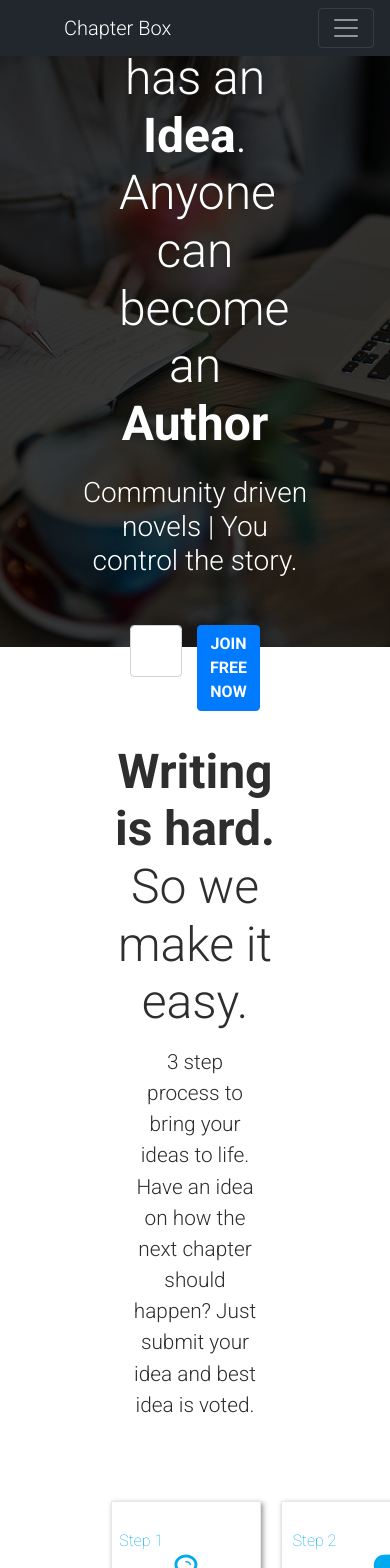
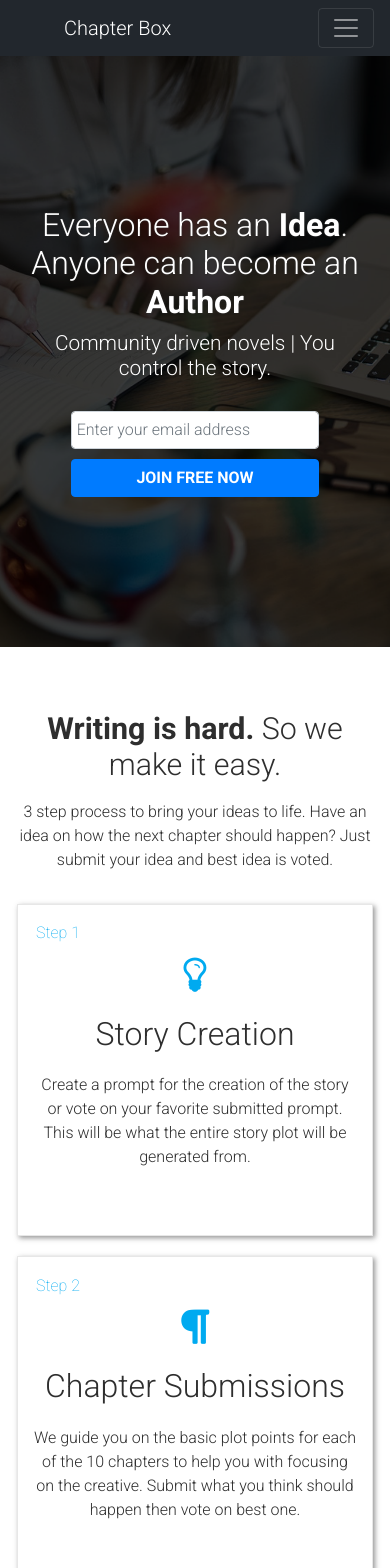
Before and after one commit to schmidgallm/chapters_ssr, a Next.js app: page / in a window 390 px wide. Shown: the top 1568 px of the page. Built offline with nearby package versions, Linux system fonts and the light colour scheme.

Commit message:
mobile queries added for mobile

```diff
--- a/components/Layout/Footer/Footer.js
+++ b/components/Layout/Footer/Footer.js
@@ -9,13 +9,20 @@ const Footer = () => {
     <Fragment>
       <footer className={`section ${styles.footer} pb-2`}>
         <div className={styles.footerColumn}>
-          <h5>FAQ</h5>
-          <ul>
-            <li>Lorem ipsum dolor sit amet.</li>
-            <li>Lorem ipsum dolor sit amet.</li>
-            <li>Lorem ipsum dolor sit amet.</li>
-            <li>Lorem ipsum dolor sit amet.</li>
-          </ul>
+          <div className={styles.socialLinks}>
+            <h3>Chapter Box</h3>
+            <ul>
+              <li>
+                <i class='fa fa-facebook'></i>
+              </li>
+              <li>
+                <i class='fa fa-twitter'></i>
+              </li>
+              <li>
+                <i class='fa fa-linkedin'></i>
+              </li>
+            </ul>
+          </div>
         </div>
         <div className={styles.footerColumn}>
           <h5>FAQ</h5>
@@ -51,19 +58,6 @@ const Footer = () => {
               Submit
             </button>
           </form>
-          <div className={styles.socialLinks}>
-            <ul>
-              <li>
-                <i class='fa fa-facebook'></i>
-              </li>
-              <li>
-                <i class='fa fa-twitter'></i>
-              </li>
-              <li>
-                <i class='fa fa-linkedin'></i>
-              </li>
-            </ul>
-          </div>
         </div>
       </footer>
       <div className={`section ${styles.companyInfo} py-3`}>
--- a/components/Pages/Home/Problem/Problem.js
+++ b/components/Pages/Home/Problem/Problem.js
@@ -49,7 +49,7 @@ const Problem = () => {
   };
   return (
     <div className='section'>
-      <h2>
+      <h2 className={styles.problemHeader}>
         How Chapter Box can <span>help you</span>
       </h2>
       <div className={styles.problemSubSection}>
--- a/components/Pages/Home/Proof/Proof.js
+++ b/components/Pages/Home/Proof/Proof.js
@@ -23,7 +23,7 @@ const Proof = () => {
           </ul>
           <button className='btn btn-secondary'>Join Now</button>
         </div>
-        <div className={`mr-auto ${styles.proofImage}`}></div>
+        <div className={styles.proofImage}></div>
       </div>
     </div>
   );
--- a/styles/Footer.module.css
+++ b/styles/Footer.module.css
@@ -38,6 +38,10 @@
   margin-bottom: 0;
 }
 
+.socialLinks h3 {
+  color: #fff;
+  margin: 0;
+}
 .socialLinks ul {
   display: flex;
 }
@@ -66,3 +70,28 @@
 .companyInfo span {
   color: #00aaf0;
 }
+
+@media screen and (max-width: 990px) {
+  .footer {
+    background-color: #2e2e2e;
+    display: grid;
+    grid-template-columns: repeat(1, 1fr);
+  }
+
+  .footerColumn h5 {
+    font-weight: 700;
+    margin-bottom: 0.5rem;
+  }
+
+  .footerColumn form {
+    width: 100%;
+  }
+
+  .companyInfo {
+    background-color: #2e2e2e;
+    padding-bottom: 1rem;
+    display: flex;
+    align-items: center;
+    justify-content: flex-start;
+  }
+}
--- a/styles/Header.module.css
+++ b/styles/Header.module.css
@@ -48,7 +48,7 @@
   margin-top: 50px;
   display: flex;
   justify-content: center;
-  width: 50%;
+  width: 65%;
   margin: 0 auto;
   margin-top: 3rem;
 }
@@ -67,3 +67,55 @@
 .img img {
   width: 100%;
 }
+
+@media all and (max-width: 1600px) {
+  .copy form {
+    width: 85%;
+  }
+}
+
+@media all and (max-width: 1200px) {
+  .copy form {
+    width: 100%;
+  }
+}
+
+@media all and (max-width: 990px) {
+  .header {
+    height: 70vh;
+  }
+
+  .copy {
+    width: 85%;
+  }
+
+  .copy h1 {
+    font-size: 2rem;
+    width: 100%;
+    margin: 0;
+  }
+
+  .copy h3 {
+    margin: 10px auto;
+    font-size: 1.3rem;
+  }
+
+  .copy form {
+    width: 75%;
+    margin: 0 auto;
+    margin-top: 30px;
+    flex-direction: column;
+    align-items: center;
+  }
+
+  .copy form input {
+    width: 100%;
+    margin: 0;
+    padding: 5px;
+  }
+
+  .copy form button {
+    width: 100%;
+    margin-top: 10px;
+  }
+}
--- a/styles/HowItWorks.module.css
+++ b/styles/HowItWorks.module.css
@@ -18,6 +18,7 @@
   box-shadow: 2px 2px 5px #2e2e2e80;
   display: flex;
   flex-direction: column;
+  justify-content: space-between;
   padding: 50px 15px;
   position: relative;
 }
@@ -40,3 +41,16 @@
   display: inline;
   font-size: 2rem;
 }
+
+@media screen and (max-width: 1400px) {
+  .steps {
+    width: 95%;
+    grid-template-columns: 1fr;
+    margin: 2rem auto;
+  }
+
+  .paragraph {
+    width: 95%;
+    font-size: 1rem;
+  }
+}
--- a/styles/Problem.module.css
+++ b/styles/Problem.module.css
@@ -2,7 +2,7 @@
   display: flex;
   align-items: center;
   padding: 3rem 0;
-  width: 75%;
+  width: 85%;
   margin: 0 auto;
 }
 
@@ -63,3 +63,66 @@
   background-color: #00aaf0;
   color: #fff;
 }
+
+@media screen and (max-width: 990px) {
+  .problemSubSection {
+    flex-direction: column;
+    padding: 1rem;
+    width: 95%;
+  }
+
+  .problemHeader {
+    width: 90%;
+  }
+
+  .problemSubSection > div {
+    width: 95%;
+  }
+  .problemSubSection > div ul {
+    width: 95%;
+    padding: 0;
+    margin: 0;
+  }
+  .problemSubSection div ul li h3 {
+    margin-bottom: 2rem;
+    font-size: 1.2rem;
+  }
+
+  .form {
+    width: 100%;
+    margin: 0 auto;
+  }
+
+  .form p {
+    text-align: left;
+    margin-left: 0;
+  }
+
+  .form > div {
+    width: 100%;
+  }
+
+  .option {
+    display: flex;
+    align-items: center;
+    margin: 0;
+    font-size: 1rem;
+    margin-bottom: 15px;
+  }
+
+  .option i:last-child {
+    display: none;
+  }
+
+  .form > div > h5 {
+    margin: 0;
+    margin-left: 12px;
+    text-align: left;
+  }
+
+  .form button {
+    display: block;
+    margin: 0;
+    width: 100%;
+  }
+}
--- a/styles/Proof.module.css
+++ b/styles/Proof.module.css
@@ -28,6 +28,7 @@
   list-style: none;
   padding: 0;
   margin: 0;
+  text-align: left;
 }
 
 .proofHeader ul li {
@@ -48,4 +49,44 @@
   background-repeat: no-repeat;
   background-position: center;
   background-size: cover;
+  margin-left: 50px;
 }
+
+@media screen and (max-width: 990px) {
+  .proof {
+    flex-direction: column;
+    width: 95%;
+    margin: 0 auto;
+  }
+
+  .proofHeader {
+    width: 95%;
+  }
+
+  .proofHeader h2 {
+    text-align: center;
+  }
+
+  .proofHeader hr {
+    width: 50%;
+    margin: 0 auto;
+    margin-top: 1.5rem;
+    margin-bottom: 1.5rem;
+    background-color: #00aaf0;
+  }
+
+  .proofHeader ul li {
+    color: #fff;
+    font-size: 1rem;
+    margin: 10px 0;
+  }
+
+  .proofHeader button {
+    width: 100%;
+    display: block;
+  }
+
+  .proofImage {
+    display: none;
+  }
+}
--- a/styles/globals.css
+++ b/styles/globals.css
@@ -133,4 +133,13 @@ h4 span {
     padding: 0;
     background-color: transparent;
   }
+
+  .section {
+    padding: 4rem 0.5rem;
+    padding-bottom: 2.5rem;
+  }
+
+  .section h2 {
+    font-size: 1.9rem;
+  }
 }
```
